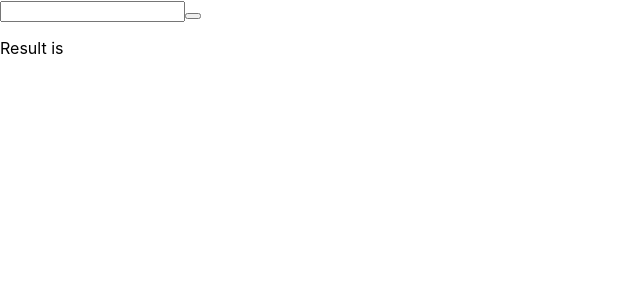
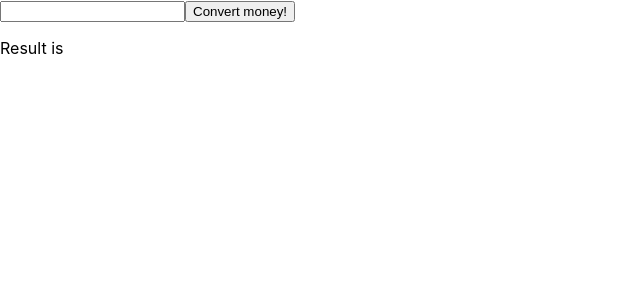
Before and after one commit to rodrigojmartin/greek-heroes, a React (Create React App) app: page / in a window 1280 px wide. Shown: the top 300 px of the page, without its empty margins (0-640 px from the left). Built offline with nearby package versions, Linux system fonts and the light colour scheme.

Commit message:
finally, add the button text

```diff
--- a/src/NumberConverterForm.tsx
+++ b/src/NumberConverterForm.tsx
@@ -35,7 +35,7 @@ export default class NumberConverterForm extends React.Component<NumberConverter
                     onChange={this.handleTextChange}
                     value={this.state.numberToConvert}
                 />
-                <button data-test="submitButton" onClick={this.handleOnSave} />
+                <button data-test="submitButton" onClick={this.handleOnSave}> Convert money!</button>
             </div>
         );
     }
```
